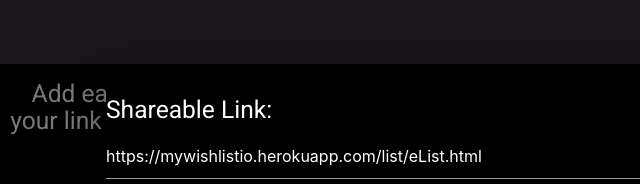
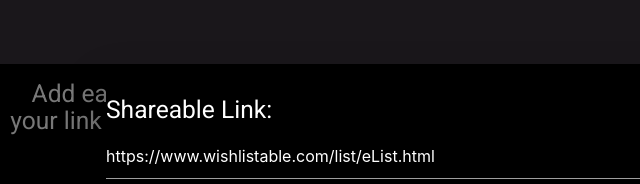
Before and after one commit to 2017mike/Wishlistable, a website: page public/makeList.html in a window 1280 px wide. Both pictures are taken after a click on the link "SHARE LIST". Shown: the top 184 px of the page, 182-822 px from the left. Drawn offline with nearby package versions, Linux system fonts and the light colour scheme; no server answers.

Commit message:
changed link to wishlistable.com

```diff
--- a/public/makeList.html
+++ b/public/makeList.html
@@ -92,7 +92,7 @@
 
 
 
-
+xr
   </form>
 </div>
 
@@ -251,7 +251,7 @@
   document.getElementById('shareList').addEventListener('click', event => {
       document.getElementById('shareLink').innerHTML = `
       <h5> Shareable Link: </h5>
-  <input class="black white-text" value="https://mywishlistio.herokuapp.com/list/${listId}" id="copyableLink"></input>
+  <input class="black white-text" value="https://www.wishlistable.com/list/${listId}" id="copyableLink"></input>
   <button class="btn-small" id="copyLink"> copy link </button>
 
   `
```
